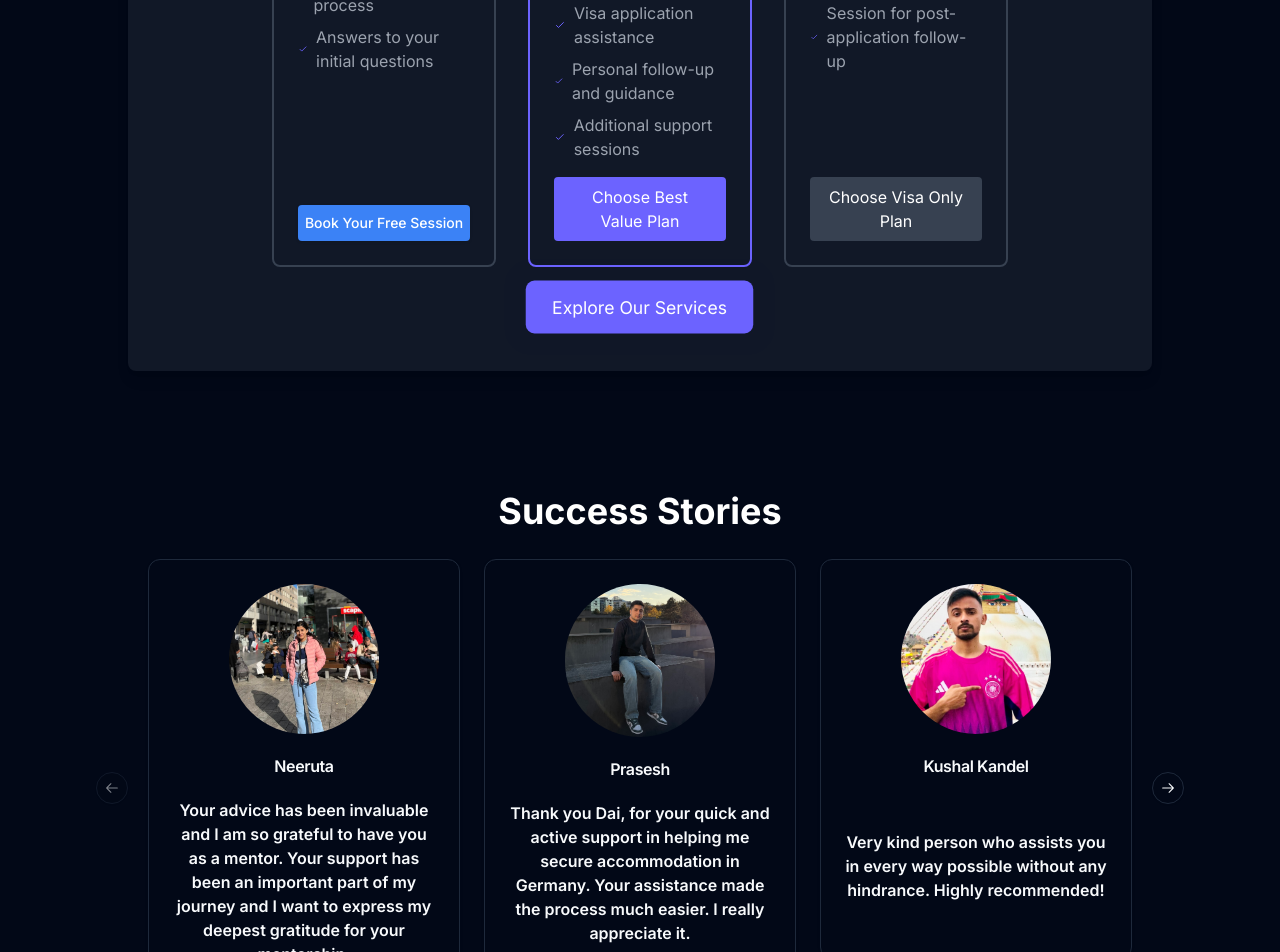
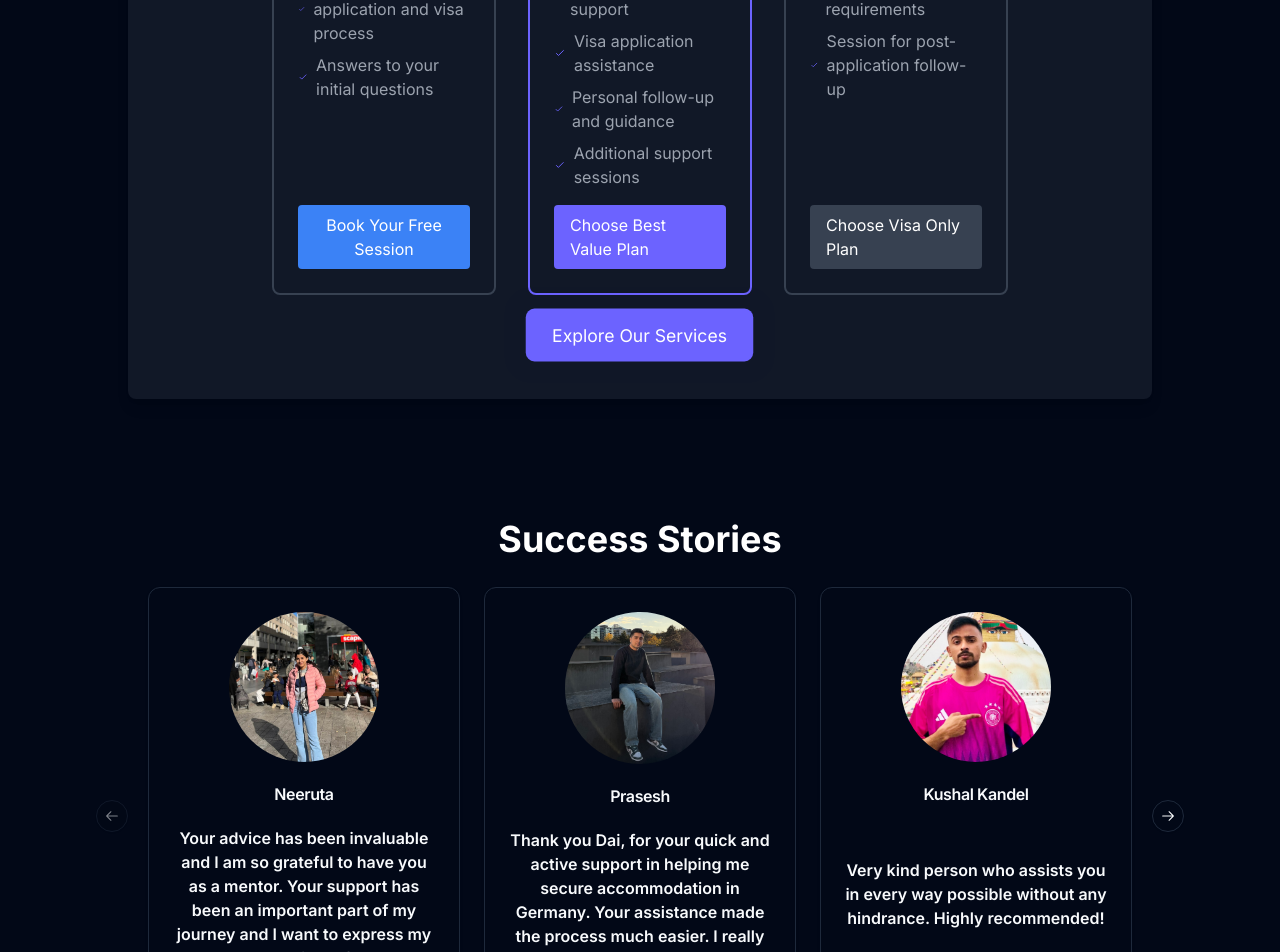
Before and after one commit to janak1998/the-german-guy, a Next.js app: page / in a window 1280 px wide. Shown: the part 4759-5711 px from the top of the page. Built offline with nearby package versions, Linux system fonts and the light colour scheme.

Commit message:
change hero image

```diff
--- a/components/Pricing.js
+++ b/components/Pricing.js
@@ -82,9 +82,12 @@ const Pricing = () => {
               </li>
             </ul>
 
-            <Button className="flex items-center mt-auto text-white bg-blue-500 border-0 py-2 px-4 w-full focus:outline-none hover:bg-blue-600 rounded">
+            <Link
+              href="https://calendly.com/thegermanguys"
+              className="items-center text-center inline-block mt-auto text-white bg-blue-500 border-0 py-2 px-4 w-full focus:outline-none hover:bg-blue-600 rounded"
+            >
               Book Your Free Session
-            </Button>
+            </Link>
           </div>
         </div>
         <div className="p-4 xl:w-1/4 md:w-1/2 w-full">
@@ -188,9 +191,12 @@ const Pricing = () => {
                 Additional support sessions
               </li>
             </ul>
-            <button className="flex items-center justify-center mt-auto text-white bg-[#6C63FF] border-0 py-2 px-4 w-full focus:outline-none hover:bg-[#5A52D1] rounded">
+            <Link
+              href="https://calendly.com/thegermanguys"
+              className="flex items-center justify-center mt-auto text-white bg-[#6C63FF] border-0 py-2 px-4 w-full focus:outline-none hover:bg-[#5A52D1] rounded"
+            >
               Choose Best Value Plan
-            </button>
+            </Link>
           </div>
         </div>
         <div className="p-4 xl:w-1/4 md:w-1/2 w-full">
@@ -257,9 +263,12 @@ const Pricing = () => {
                 Session for post-application follow-up
               </li>
             </ul>
-            <button className="flex items-center justify-center mt-auto text-white bg-gray-400 dark:bg-gray-700 border-0 py-2 px-4 w-full focus:outline-none hover:bg-gray-500 dark:hover:bg-gray-600 rounded">
+            <Link
+              href="https://calendly.com/thegermanguys"
+              className="flex items-center justify-center mt-auto text-white bg-gray-400 dark:bg-gray-700 border-0 py-2 px-4 w-full focus:outline-none hover:bg-gray-500 dark:hover:bg-gray-600 rounded"
+            >
               Choose Visa Only Plan
-            </button>
+            </Link>
           </div>
         </div>
       </div>
@@ -267,7 +276,7 @@ const Pricing = () => {
         <RingBtn
           className="w-max-[500px] lg:w-fit mx-auto"
           btnText={"Explore Our Services"}
-          url={"/pricing"}
+          url={"/services/"}
           target={"_self"}
         />
       </div>
```
Also changed, not shown: public/assets/hero-img.webp, public/assets/hero_image_founder.webp (deleted).
